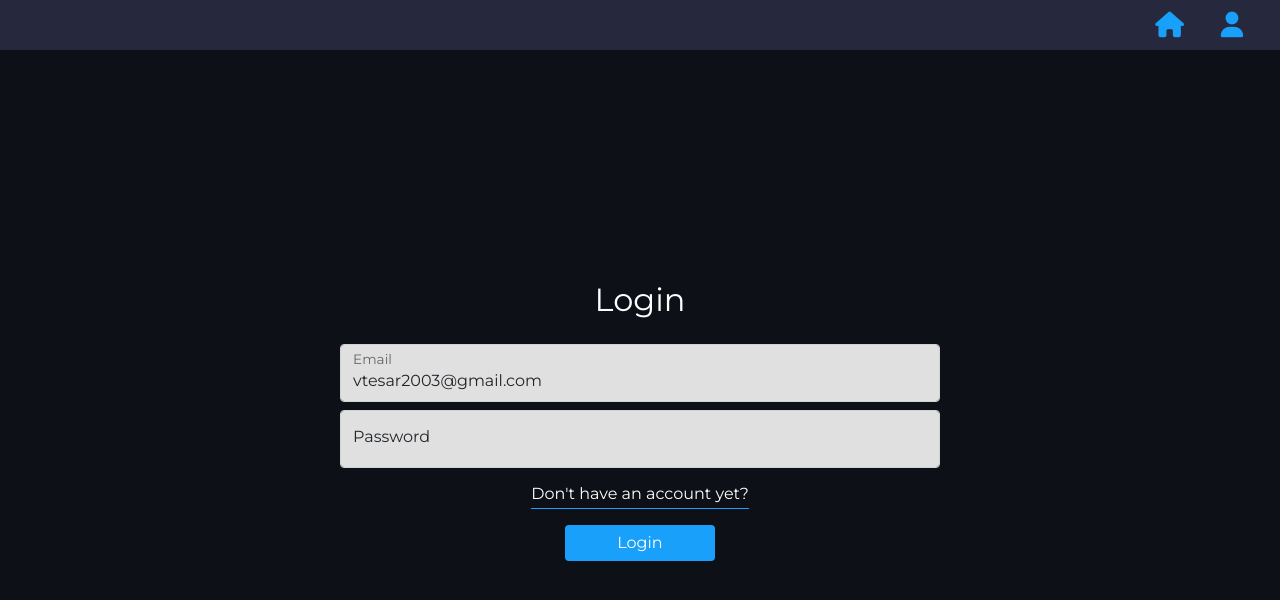
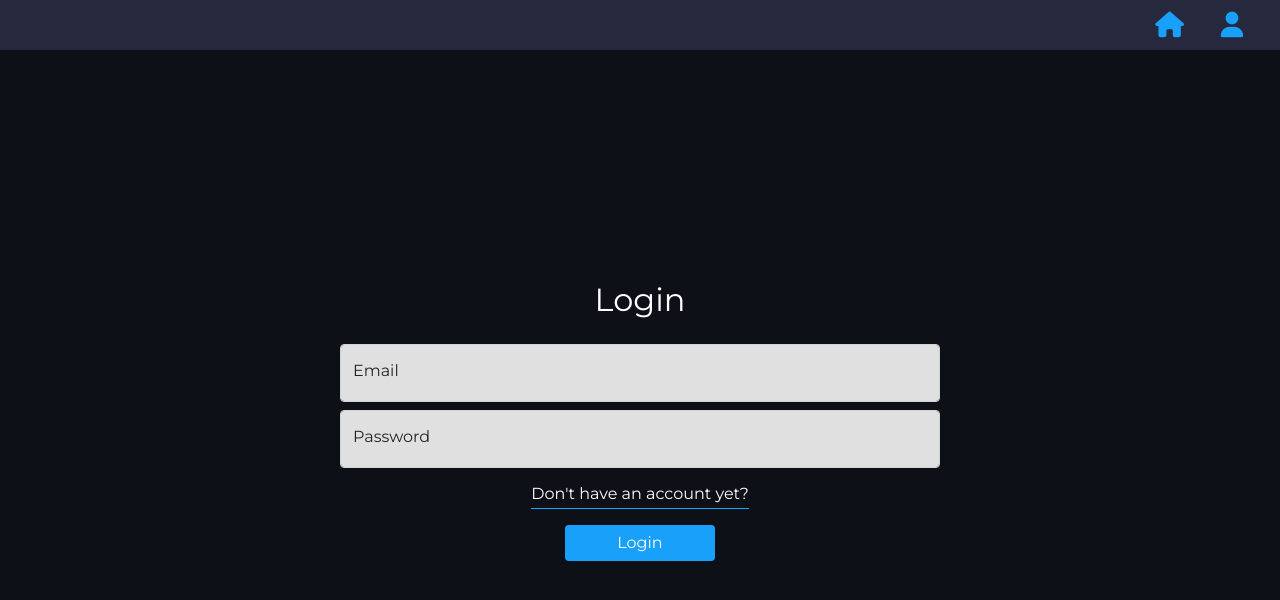
Before and after one commit to Tesario/chatapp, a React (Create React App) app in the folder client/: page /login in a window 1280 px wide. Shown: the top 600 px of the page. Built offline with nearby package versions, Linux system fonts and the light colour scheme; no server answers.

Commit message:
Odstranění testovacího emailu

```diff
--- a/client/src/components/Login.js
+++ b/client/src/components/Login.js
@@ -7,7 +7,7 @@ import "./Login.scss";
 const Login = (props) => {
   const history = useHistory();
   const [state, setState] = useState({
-    email: "vtesar2003@gmail.com",
+    email: "",
     password: "",
   });
   const { notify, changeIsHomepage, changeIsAuth } = props;
```
